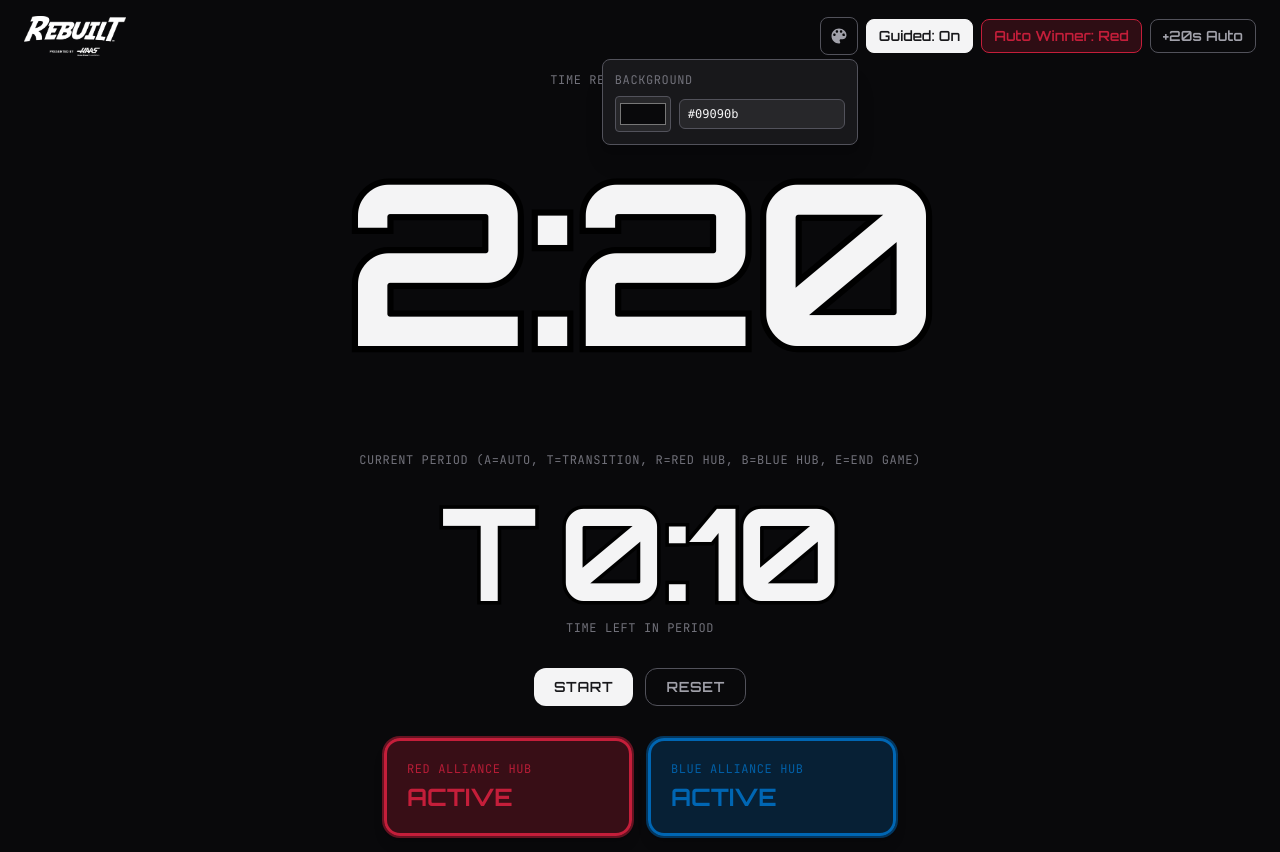
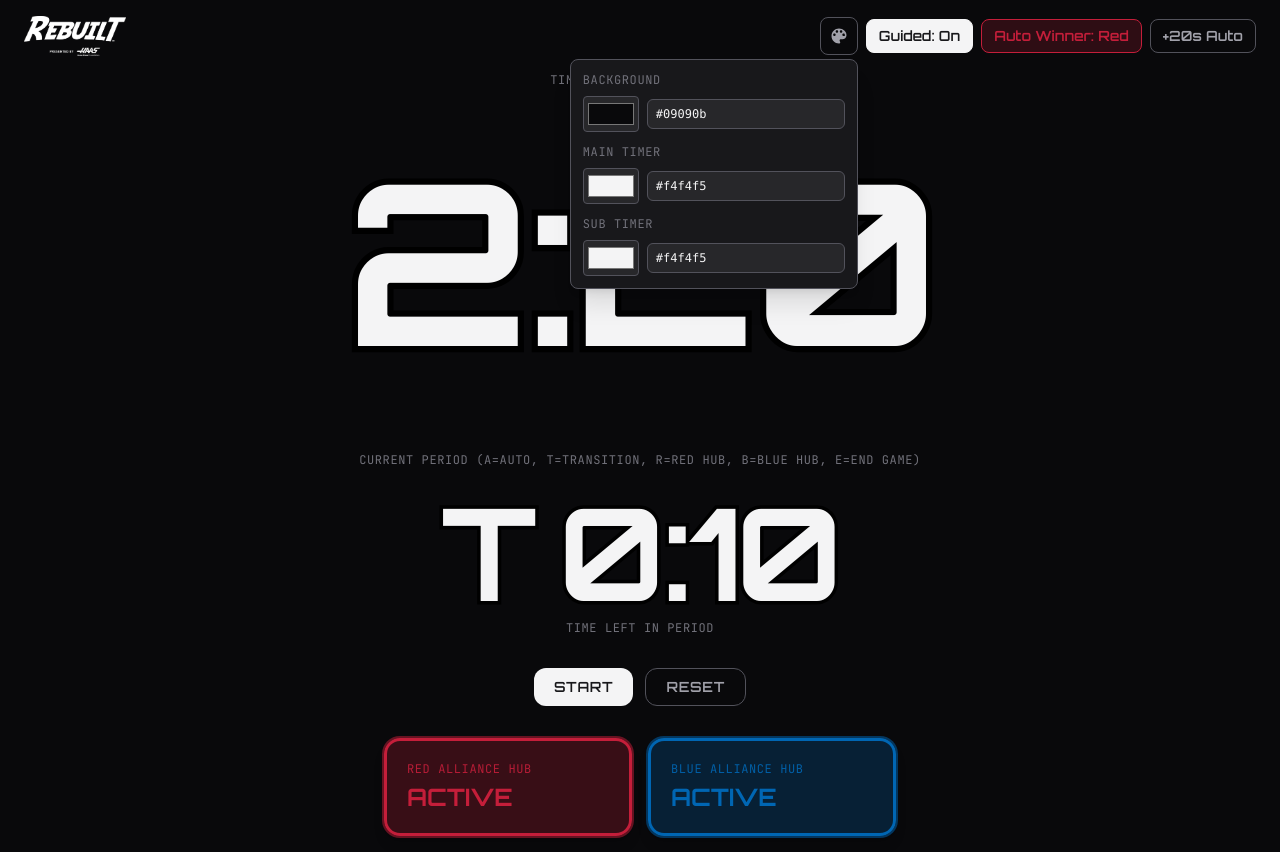
Before and after one commit to alexhaltom/drivecoachassistant, a Next.js app: page / in a window 1280 px wide. Both pictures are taken after a click on the button "Colors: background and timers". Built offline with nearby package versions, Linux system fonts and the light colour scheme.

Commit message:
more color options

```diff
--- a/src/app/page.tsx
+++ b/src/app/page.tsx
@@ -16,7 +16,13 @@ import {
 } from '@/lib/match-sounds';
 
 const DEFAULT_BG = '#09090b';
+/** Tailwind zinc-100 — default for timer text */
+const DEFAULT_MAIN_TIMER = '#f4f4f5';
+const DEFAULT_SUB_TIMER = '#f4f4f5';
+
 const BG_STORAGE_KEY = 'dca-bg';
+const MAIN_TIMER_STORAGE_KEY = 'dca-main-timer';
+const SUB_TIMER_STORAGE_KEY = 'dca-sub-timer';
 
 function normalizeHex(input: string): string | null {
   const t = input.trim();
@@ -27,6 +33,56 @@ function normalizeHex(input: string): string | null {
     h = h[0] + h[0] + h[1] + h[1] + h[2] + h[2];
   }
   return `#${h.toLowerCase()}`;
+}
+
+function ThemeColorRow({
+  label,
+  value,
+  hexDraft,
+  fallback,
+  onPickColor,
+  onHexDraftChange,
+  onHexBlur,
+}: {
+  label: string;
+  value: string;
+  hexDraft: string;
+  fallback: string;
+  onPickColor: (hex: string) => void;
+  onHexDraftChange: (s: string) => void;
+  onHexBlur: () => void;
+}) {
+  return (
+    <div className="space-y-2">
+      <p className="text-[10px] md:text-xs uppercase tracking-wider text-zinc-500 font-body">
+        {label}
+      </p>
+      <div className="flex gap-2 items-center flex-wrap">
+        <input
+          type="color"
+          value={/^#[0-9a-f]{6}$/i.test(value) ? value : fallback}
+          onChange={(e) => onPickColor(e.target.value)}
+          className="h-9 w-14 cursor-pointer rounded border border-zinc-600 bg-zinc-800 p-0.5 shrink-0"
+          aria-label={`${label} color`}
+        />
+        <input
+          type="text"
+          value={hexDraft}
+          onChange={(e) => onHexDraftChange(e.target.value)}
+          onBlur={onHexBlur}
+          onKeyDown={(e) => {
+            if (e.key === 'Enter') {
+              (e.target as HTMLInputElement).blur();
+            }
+          }}
+          spellCheck={false}
+          className="min-w-0 flex-1 rounded-md border border-zinc-600 bg-zinc-800 px-2 py-1.5 font-mono text-xs text-zinc-100 placeholder:text-zinc-600 focus:outline-none focus:ring-2 focus:ring-zinc-500"
+          placeholder={fallback}
+          autoComplete="off"
+        />
+      </div>
+    </div>
+  );
 }
 
 function PaletteIcon({ className }: { className?: string }) {
@@ -56,16 +112,35 @@ export default function MatchTimerPage() {
   const bgPickerRef = useRef<HTMLDivElement>(null);
 
   const [backgroundColor, setBackgroundColor] = useState(DEFAULT_BG);
+  const [mainTimerColor, setMainTimerColor] = useState(DEFAULT_MAIN_TIMER);
+  const [subTimerColor, setSubTimerColor] = useState(DEFAULT_SUB_TIMER);
   const [bgPickerOpen, setBgPickerOpen] = useState(false);
   const [hexInput, setHexInput] = useState(DEFAULT_BG);
+  const [hexInputMain, setHexInputMain] = useState(DEFAULT_MAIN_TIMER);
+  const [hexInputSub, setHexInputSub] = useState(DEFAULT_SUB_TIMER);
+
+  /** Skip the first persist run: defaults would run before load-from-storage applies and would wipe saved colors. */
+  const themeColorsHydratedRef = useRef(false);
 
   useEffect(() => {
     try {
-      const saved = localStorage.getItem(BG_STORAGE_KEY);
-      const n = saved ? normalizeHex(saved) : null;
-      if (n) {
-        setBackgroundColor(n);
-        setHexInput(n);
+      const savedBg = localStorage.getItem(BG_STORAGE_KEY);
+      const savedMain = localStorage.getItem(MAIN_TIMER_STORAGE_KEY);
+      const savedSub = localStorage.getItem(SUB_TIMER_STORAGE_KEY);
+      const nb = savedBg ? normalizeHex(savedBg) : null;
+      const nm = savedMain ? normalizeHex(savedMain) : null;
+      const ns = savedSub ? normalizeHex(savedSub) : null;
+      if (nb) {
+        setBackgroundColor(nb);
+        setHexInput(nb);
+      }
+      if (nm) {
+        setMainTimerColor(nm);
+        setHexInputMain(nm);
+      }
+      if (ns) {
+        setSubTimerColor(ns);
+        setHexInputSub(ns);
       }
     } catch {
       /* ignore */
@@ -73,12 +148,18 @@ export default function MatchTimerPage() {
   }, []);
 
   useEffect(() => {
+    if (!themeColorsHydratedRef.current) {
+      themeColorsHydratedRef.current = true;
+      return;
+    }
     try {
       localStorage.setItem(BG_STORAGE_KEY, backgroundColor);
+      localStorage.setItem(MAIN_TIMER_STORAGE_KEY, mainTimerColor);
+      localStorage.setItem(SUB_TIMER_STORAGE_KEY, subTimerColor);
     } catch {
       /* ignore */
     }
-  }, [backgroundColor]);
+  }, [backgroundColor, mainTimerColor, subTimerColor]);
 
   useEffect(() => {
     if (!bgPickerOpen) return;
@@ -104,14 +185,6 @@ export default function MatchTimerPage() {
     includeAutoPeriod
   );
   const periodTimeDisplay = formatTime(Math.max(0, secondsInPeriod));
-
-  // Letter color for guided mode: highlight R=red, B=blue
-  const hubLetterColorClass =
-    hubLetter === 'R'
-      ? 'text-alliance-red'
-      : hubLetter === 'B'
-        ? 'text-alliance-blue'
-        : 'text-zinc-100';
 
   const tick = useCallback(() => {
     setSecondsRemaining((prev) => {
@@ -186,10 +259,12 @@ export default function MatchTimerPage() {
               type="button"
               onClick={() => {
                 setHexInput(backgroundColor);
+                setHexInputMain(mainTimerColor);
+                setHexInputSub(subTimerColor);
                 setBgPickerOpen((o) => !o);
               }}
               className="p-1.5 md:p-2 rounded-md md:rounded-lg border border-zinc-600 text-zinc-400 hover:border-zinc-500 hover:text-zinc-300 transition-colors"
-              aria-label="Background color"
+              aria-label="Colors: background and timers"
               aria-expanded={bgPickerOpen}
               aria-haspopup="dialog"
             >
@@ -197,34 +272,21 @@ export default function MatchTimerPage() {
             </button>
             {bgPickerOpen && (
               <div
-                className="absolute right-0 top-full mt-1 z-50 w-[min(calc(100vw-1rem),16rem)] rounded-lg border border-zinc-600 bg-zinc-900 p-3 shadow-xl"
+                className="absolute right-0 top-full mt-1 z-50 w-[min(calc(100vw-1rem),18rem)] rounded-lg border border-zinc-600 bg-zinc-900 p-3 shadow-xl flex flex-col gap-3"
                 role="dialog"
-                aria-label="Choose background color"
+                aria-label="Choose colors"
               >
-                <p className="text-[10px] md:text-xs uppercase tracking-wider text-zinc-500 font-body mb-2">
-                  Background
-                </p>
-                <div className="flex gap-2 items-center flex-wrap">
-                  <input
-                    type="color"
-                    value={
-                      /^#[0-9a-f]{6}$/i.test(backgroundColor)
-                        ? backgroundColor
-                        : DEFAULT_BG
-                    }
-                    onChange={(e) => {
-                      const v = e.target.value;
+                <ThemeColorRow
+                  label="Background"
+                  value={backgroundColor}
+                  hexDraft={hexInput}
+                  fallback={DEFAULT_BG}
+                  onPickColor={(v) => {
                     setBackgroundColor(v);
                     setHexInput(v);
                   }}
-                    className="h-9 w-14 cursor-pointer rounded border border-zinc-600 bg-zinc-800 p-0.5 shrink-0"
-                    aria-label="Pick background color"
-                  />
-                  <input
-                    type="text"
-                    value={hexInput}
-                    onChange={(e) => setHexInput(e.target.value)}
-                    onBlur={() => {
+                  onHexDraftChange={setHexInput}
+                  onHexBlur={() => {
                     const n = normalizeHex(hexInput);
                     if (n) {
                       setBackgroundColor(n);
@@ -233,17 +295,47 @@ export default function MatchTimerPage() {
                       setHexInput(backgroundColor);
                     }
                   }}
-                    onKeyDown={(e) => {
-                      if (e.key === 'Enter') {
-                        (e.target as HTMLInputElement).blur();
+                />
+                <ThemeColorRow
+                  label="Main timer"
+                  value={mainTimerColor}
+                  hexDraft={hexInputMain}
+                  fallback={DEFAULT_MAIN_TIMER}
+                  onPickColor={(v) => {
+                    setMainTimerColor(v);
+                    setHexInputMain(v);
+                  }}
+                  onHexDraftChange={setHexInputMain}
+                  onHexBlur={() => {
+                    const n = normalizeHex(hexInputMain);
+                    if (n) {
+                      setMainTimerColor(n);
+                      setHexInputMain(n);
+                    } else {
+                      setHexInputMain(mainTimerColor);
                     }
                   }}
-                    spellCheck={false}
-                    className="min-w-0 flex-1 rounded-md border border-zinc-600 bg-zinc-800 px-2 py-1.5 font-mono text-xs text-zinc-100 placeholder:text-zinc-600 focus:outline-none focus:ring-2 focus:ring-zinc-500"
-                    placeholder="#09090b"
-                    autoComplete="off"
                 />
-                </div>
+                <ThemeColorRow
+                  label="Sub Timer"
+                  value={subTimerColor}
+                  hexDraft={hexInputSub}
+                  fallback={DEFAULT_SUB_TIMER}
+                  onPickColor={(v) => {
+                    setSubTimerColor(v);
+                    setHexInputSub(v);
+                  }}
+                  onHexDraftChange={setHexInputSub}
+                  onHexBlur={() => {
+                    const n = normalizeHex(hexInputSub);
+                    if (n) {
+                      setSubTimerColor(n);
+                      setHexInputSub(n);
+                    } else {
+                      setHexInputSub(subTimerColor);
+                    }
+                  }}
+                />
               </div>
             )}
           </div>
@@ -295,8 +387,11 @@ export default function MatchTimerPage() {
           </p>
         )}
         <div
-          className="timer-text-outline font-display font-bold tabular-nums text-zinc-100 tracking-tight w-full text-center"
-          style={{ fontSize: 'clamp(5.5rem, 26vw, 14rem)' }}
+          className="timer-text-outline font-display font-bold tabular-nums tracking-tight w-full text-center"
+          style={{
+            fontSize: 'clamp(5.5rem, 26vw, 14rem)',
+            color: mainTimerColor,
+          }}
         >
           {formatTime(secondsRemaining)}
         </div>
@@ -312,11 +407,15 @@ export default function MatchTimerPage() {
           style={{ fontSize: 'clamp(3rem, 12vw, 8rem)', lineHeight: 1 }}
         >
           <span
-            className={`timer-text-outline font-display font-bold tabular-nums tracking-tight ${guided ? hubLetterColorClass : 'text-zinc-100'}`}
+            className="timer-text-outline font-display font-bold tabular-nums tracking-tight"
+            style={{ color: subTimerColor }}
           >
             {hubLetter}
           </span>
-          <span className="timer-text-outline font-display font-bold tabular-nums text-zinc-100 tracking-tight">
+          <span
+            className="timer-text-outline font-display font-bold tabular-nums tracking-tight"
+            style={{ color: subTimerColor }}
+          >
             {periodTimeDisplay}
           </span>
         </div>
```
Lines whose indentation alone changed are shown as unchanged.
